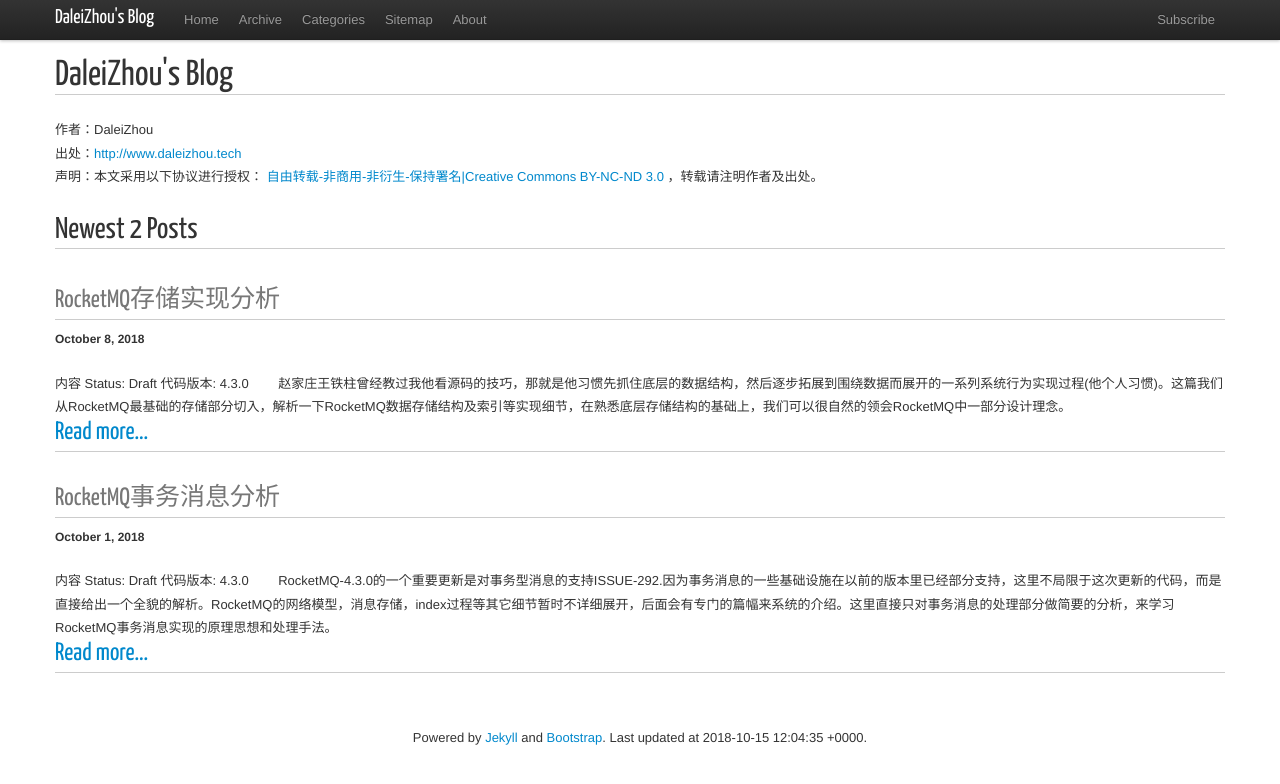
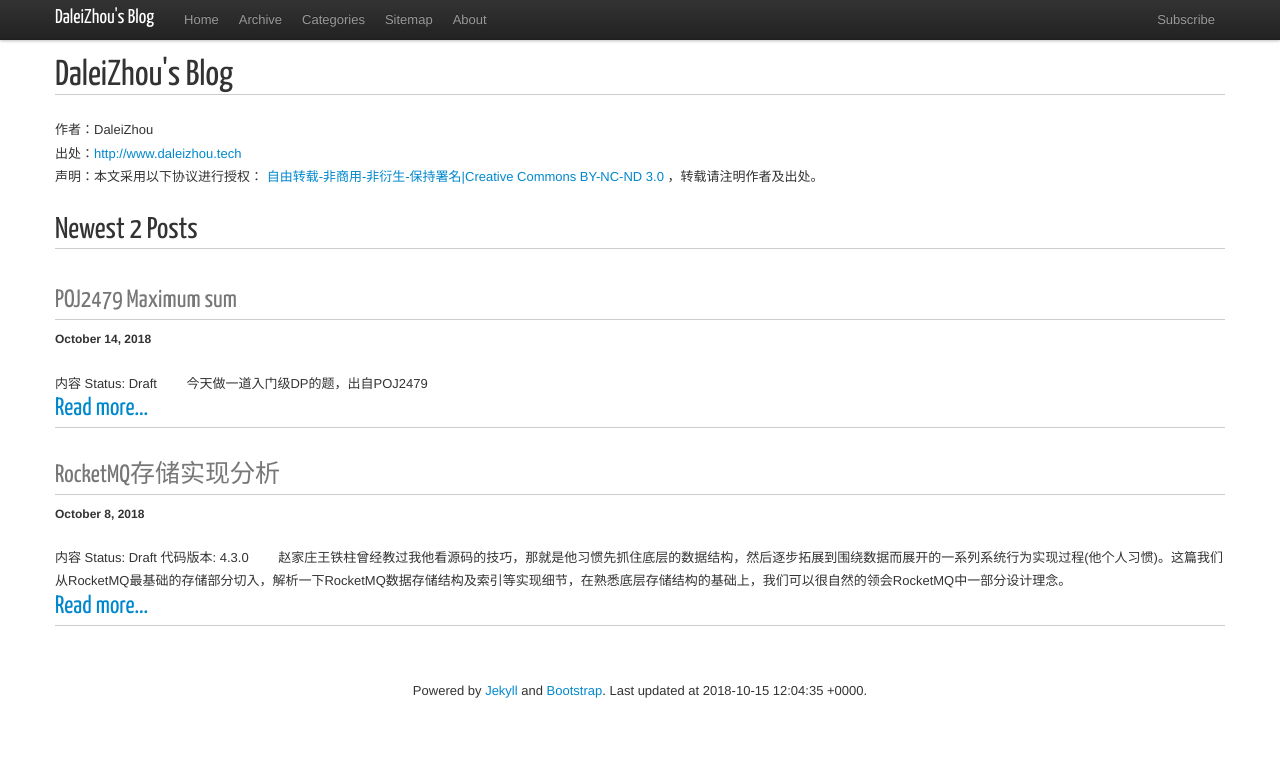
Before and after one commit to DaleiZhou/daleizhou.github.io, a Jekyll site: the page built from index.html, in a window 1280 px wide. Shown: the top 784 px of the page. Built offline with Jekyll 4.4.1, drawn with Linux system fonts in a browser that asks for light colours; nearby versions of some CDN libraries; some of the changed lines change nothing that is shown.

Commit message:
poj2479 init

````diff
--- a/_layouts/default.html
+++ b/_layouts/default.html
@@ -36,6 +36,7 @@
 	  {% include footer.html %}
 	</div>
 	<script src="https://cdn.bootcss.com/jquery/1.7.1/jquery.min.js"></script>
+    <script type="text/javascript" src="http://cdn.mathjax.org/mathjax/latest/MathJax.js?config=default"></script>
 	<script src="/assets/js/app.js"></script>
 	{% include google-analytics.js %}
       </body>
--- /dev/null
+++ b/_posts/2018/2018-10-14-poj2479-maximum-sum.md
@@ -0,0 +1,119 @@
+---
+layout: post
+category: Coding
+title: POJ2479 Maximum sum
+excerpt_separator: <!--more-->
+---
+
+
+## 内容
+>Status: Draft
+
+　　今天做一道入门级DP的题，出自[POJ2479](http://poj.org/problem?id=2479)
+<!--more-->
+## <a id="Problem">Problem</a>
+
+### Description
+
+    Given a set of n integers: A={a1, a2,..., an}, we define a function d(A) as below:
+
+$$\max \limits_{1\leq s_{1} \leq t_{1} < s_{2} \leq t_{2} \leq n } \{ \sum_{i=s_{1}}^{t_{1}} a_{i} + \sum_{j=s_{2}}^{t_{2}} a_{j} \}$$
+
+    Your task is to calculate d(A).
+
+### Input
+
+    The input consists of T(<=30) test cases. The number of test cases (T) is given in the first line of the input.
+    Each test case contains two lines. The first line is an integer n(2<=n<=50000). The second line contains n integers: a1, a2, ..., an. (|ai| <= 10000).There is an empty line after each case.
+
+### Output
+
+    Print exactly one line for each test case. The line should contain the integer d(A).
+
+### Sample Input
+
+    1
+
+    10
+    1 -1 2 2 3 -3 4 -4 5 -5
+
+### Sample Output
+
+    13
+
+## <a id="Analysis">Analysis</a>
+
+　　首先是对问题的理解，从公式中我们可以看到d(A)代表给定的数组中两段不想交的连续子数组和最大的值。他的基础款大家一定是见过的，那就是面试中经常出现的求连续子数组最大和的题[[2]](https://blog.csdn.net/qq_34528297/article/details/72700695)。而这个基础款可以用动态规划来解决：
+
+　　假如数组的数据存在名为data的数组中，现申请一个数组命名为dp，dp中的元素dp[i]表示以i为结尾的连续子数组和最大的值。状态转移方程为：\\( dp_{i} = \max \( dp_{i-1} + data_{i}, data_{i} \) \\),即数组data从头到尾遍历一遍，当遍历到位置i时,比较dp[i-1] + data[i]与data[i]的大小，将较大的值填入dp[i]的位置。因此最终结果即遍历一遍dp数组求最大值即可。而在实际编程过程中dp数组也不是必须的，只需遍历原数组data一边更新状态一边更新全局结果，可以做到O(n)时间复杂度和O(1)空间复杂度来进行求解。
+
+<div align="center">
+<img src="/assets/img/2018/10/14/dp.png" width="40%" height="40%"/>
+</div>
+
+
+　　在这个基础上再看POJ2479就很简单了，利用分治的思路，位置i将原数组切割成左右两个数组，在左右两个数组分别求上述基础题的结果，左右两边结果加起来即为d(A)_i。实际实现过程中，维护两个数组max_l和max_r, 里面的元素分别以位置i为分割点得到的左右两个数组最大连续子数组和，遍历i可以遍历所有可能。最后再遍历一遍i从1到n-1,求 result = max(result, max_l[i-1], max_r[i]), 遍历结束result即为最终结果。
+
+## <a id="AC Code">AC Code</a>
+
+```cpp
+#include<cstdio>
+#include<vector>
+#include<algorithm>
+#include<climits>
+
+using namespace std;
+
+int dp(vector<int>& data) {
+    if(data.size() == 0) return 0;
+
+    vector<int> max_l(data.size());
+    int dp = max_l[0] = data[0];
+    for(int i = 1; i < data.size(); ++i) {
+        dp = max(dp + data[i], data[i]);
+        max_l[i] = max(max_l[i - 1], dp);
+    }
+
+    int result = INT_MIN;
+    int max_r = dp = data[data.size() - 1];
+    for(int i = data.size() - 2; i >= 0; --i) {
+        dp = max(dp + data[i], data[i]);
+        result = max(max_r + max_l[i], result);
+        max_r = max(max_r, dp);
+    }
+
+    return result;
+}
+
+int main() {
+#ifdef POJ_DEBUG_LOCAL
+    freopen("in.txt", "r", stdin);
+    freopen("out.txt", "w", stdout);
+#endif
+
+    int T, n, temp;
+    while (scanf("%d", &T) != EOF) {
+        while(T--) {
+            scanf("%d", &n);
+            vector<int> data;
+            while(n--) {
+                scanf("%d", &temp);
+                data.push_back(temp);
+            }
+            int result = dp(data);
+            printf("%d\n", result);
+        }
+    }
+
+#ifdef POJ_DEBUG_LOCAL
+    fclose(stdin);
+    fclose(stdout);
+#endif
+}
+```
+
+## <a id="References">References</a>
+
+* [1] http://poj.org/problem?id=2479
+
+* [2] https://blog.csdn.net/qq_34528297/article/details/72700695
````
Also changed, not shown: assets/img/2018/10/14/dp.png (added).
